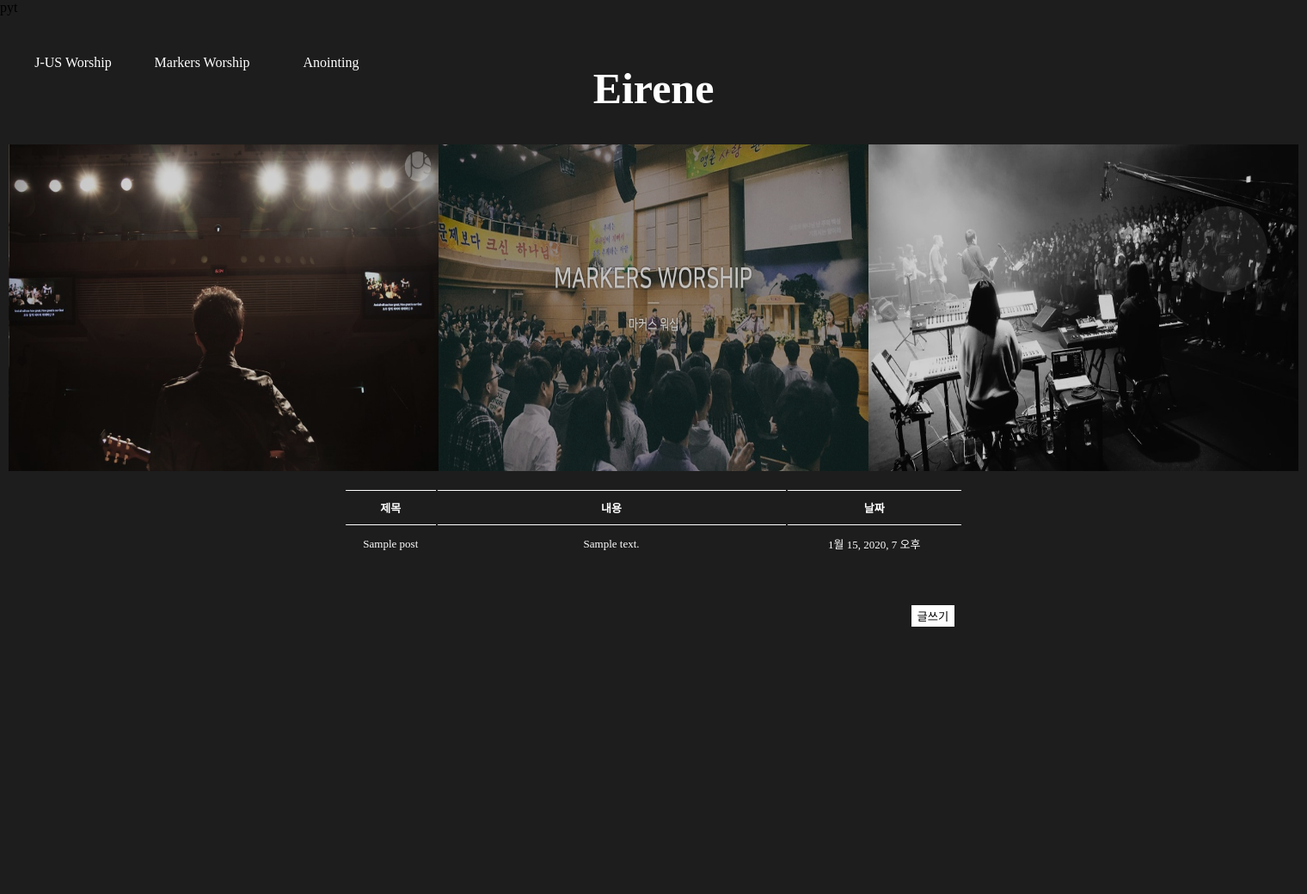
After one commit to MuxS/Django_project, a Django app: template website/templates/website/boards.html in a window 1520 px wide. The commit adds this page. Shown: the top 1040 px of the page at 86% size. Run offline with Django 3.2, Linux system fonts and the light colour scheme; the template is opened without the code that fills it: values that come from a table or form of the project are taken from there, others are empty; tables that the repository leaves empty hold one stand-in row (values such as "Sample post").

Commit message:
very normal

```diff
--- a/website/forms.py
+++ b/website/forms.py
@@ -5,4 +5,4 @@ class PostForm(forms.ModelForm):
 
     class Meta:
         model = Post
-        fields = ('title', 'context', )
+        fields = ('title', 'text', )
--- a/website/static/css/index.css
+++ b/website/static/css/Eirene.css
@@ -71,8 +71,11 @@ ul > li:hover > ul > li {
 h1 {
     line-height: 170px;
     text-align: center;
+}
+#main_tag {
     color: white;
     font-size: 50px;
+    text-decoration: none;
 }
 #container {
     width: 100%;
@@ -106,17 +109,29 @@ table {
     width: 80%;
     margin: 0 auto;
 }
+th {
+    border-top: 1px solid #FFFFFF;
+    border-bottom: 1px solid #FFFFFF;
+}
 th, td {
     text-align: center;
     color: white;
     font-size: 13px;
-    border-top: 1px solid white;
-    padding-top: 5px;
-    padding-bottom: 5px;
+    padding-top: 10px;
+    padding-bottom: 10px;
 }
 .none_deco {
     text-decoration: none;
-    color: red;
+    color: #FFFFFF;
+}
+#new_button {
+    width: 50px;
+    height: 25px;
+    background-color: #FFFFFF;
+    border: none;
+    float: right;
+    margin-right: 100px;
+    margin-top: 50px;
 }
 footer {
     width: 100%;
--- a/website/static/js/main.js
+++ b/website/static/js/main.js
@@ -12,8 +12,10 @@ $(document).ready(function () {
             $('img').fadeToggle(700);
             if (sw == -1) {
                 setTimeout(function () {
-                    $('#hide').css('background-color', '#FFFFFF');
                     $('#hide').animate({top: '13%'}, 1000);
+                    setTimeout(function () {
+                        $('#hide').css('background-color', '#FFFFFF');
+                    }, 1000);
                     sw *= -1;
                 }, 700);
             } else {
--- a/website/templates/website/Eirene.html
+++ b/website/templates/website/Eirene.html
@@ -3,7 +3,7 @@
 <html lang="en">
 <head>
     <meta charset="UTF-8">
-    <link rel="stylesheet" href="/static/css/index.css"/>
+    <link rel="stylesheet" href="/static/css/Eirene.css"/>
     <script
   src="https://code.jquery.com/jquery-3.3.1.js"
   integrity="sha256-2Kok7MbOyxpgUVvAk/HJ2jigOSYS2auK4Pfzbm7uH60="
@@ -13,7 +13,7 @@
 </head>
 <body>
 <div id="hide">
-</div>
+</div>pyt
 <div id="wrap">
     <header>
         <div id="drop_down">
@@ -44,13 +44,12 @@
                 </li>
             </ul>
         </div>
-        <h1>Eirene</h1>
+        <h1><a href="{% url 'boards' %}" id="main_tag">Eirene</a></h1>
     </header>
     <div id="container">
         <nav id="img_nav">
-            <img src="{% static 'img/jus1.jpg' %}" alt="j-us"/>
-            <img src="{% static 'img/markers1.jpg' %}" alt="markers"/>
-            <img src="{% static 'img/anointing1.jpg' %}" alt="anointing"/>
+            {% block img %}
+            {% endblock %}
         </nav>
         <div id="content">
             <section>
--- /dev/null
+++ b/website/templates/website/boards.html
@@ -0,0 +1,38 @@
+{% extends 'website/Eirene.html' %}
+{% load staticfiles %}
+
+{% block img %}
+        <img src="{% static 'img/jus1.jpg' %}" alt="j-us"/>
+        <img src="{% static 'img/markers1.jpg' %}" alt="markers"/>
+        <img src="{% static 'img/anointing1.jpg' %}" alt="anointing"/>
+{% endblock %}
+
+{% block content %}
+
+    <table>
+        <colgroup>
+            <col width="5%"/>
+            <col width="20%"/>
+            <col width="10%"/>
+        </colgroup>
+        <tr>
+            <th>제목</th>
+            <th>내용</th>
+            <th>날짜</th>
+        </tr>
+        {% for post in posts %}
+        <tr>
+            <td>
+                <p><a href="{% url 'contents' pk=post.pk %}" class="none_deco">{{ post.title }}</a></p>
+            </td>
+            <td>
+                <p><a href="{% url 'contents' pk=post.pk %}" class="none_deco">{{ post.text|truncatewords:"5" }}</a></p>
+            </td>
+            <td>
+                <p>{{ post.published_date }}</p>
+            </td>
+        </tr>
+        {% endfor %}
+    </table>
+    <a href="{% url 'board_new' %}"><input type="button" value="글쓰기" id="new_button"/></a>
+{% endblock %}
--- a/website/urls.py
+++ b/website/urls.py
@@ -2,6 +2,7 @@ from django.conf.urls import url
 from . import views
 
 urlpatterns = [
-    url(r'^$', views.post_list, name='post_list'),
-    url(r'^post/(?P<pk>\d+)/$', views.post_detail, name='post_detail'),
+    url(r'^$', views.boards, name='boards'),
+    url(r'^boards/(?P<pk>\d+)/$', views.contents, name='contents'),
+    url(r'^board/new/$', views.board_new, name='board_new'),
 ]
```
Also changed, not shown: website/templates/website/board_new.html (added, +10 -0 lines), website/templates/website/post_list.html (deleted, +0 -29 lines), website/views.py (+19 -4 lines), website/templates/website/contents.html (renamed from website/templates/website/post_detail.html), 1 other file.
